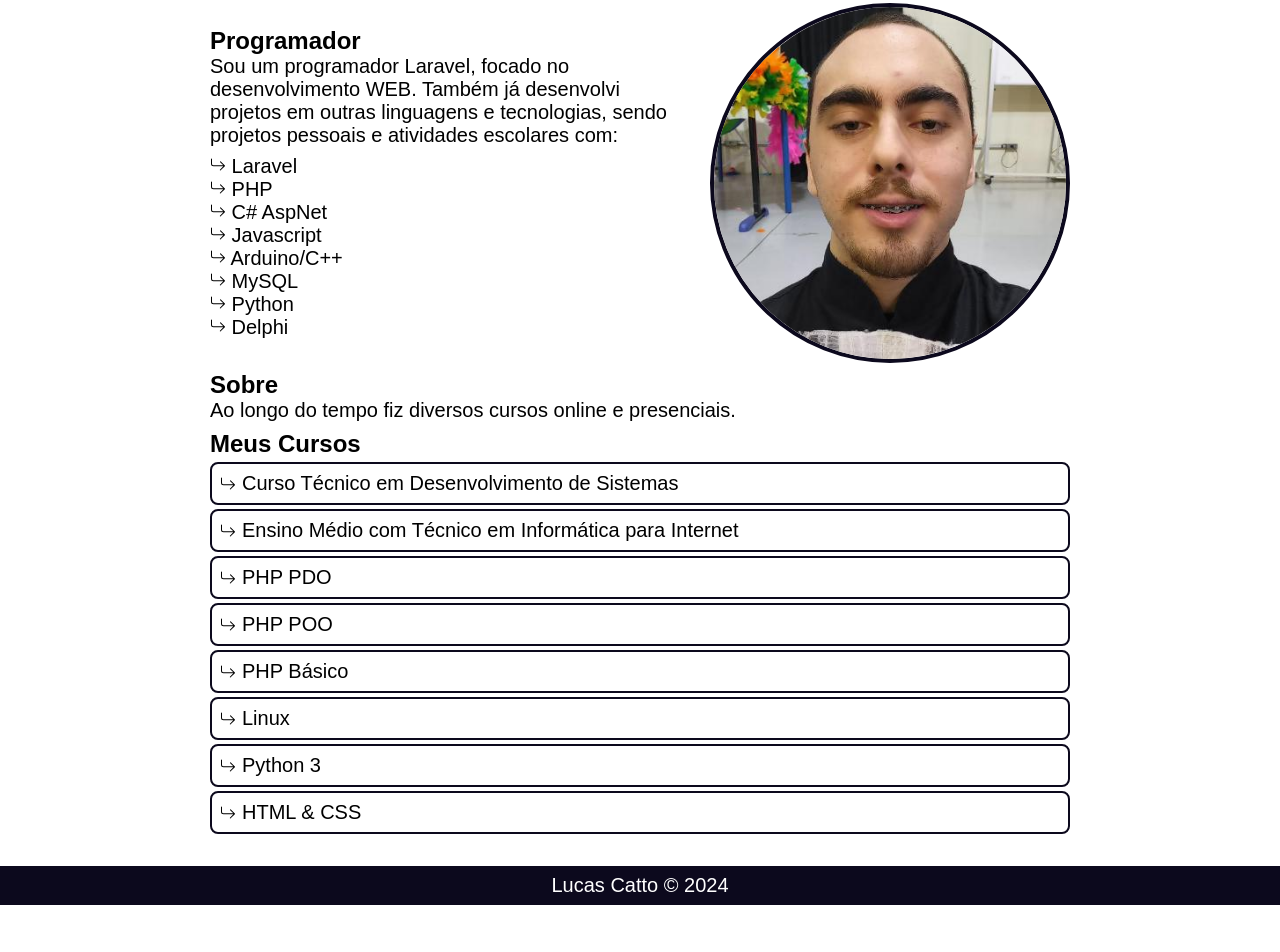
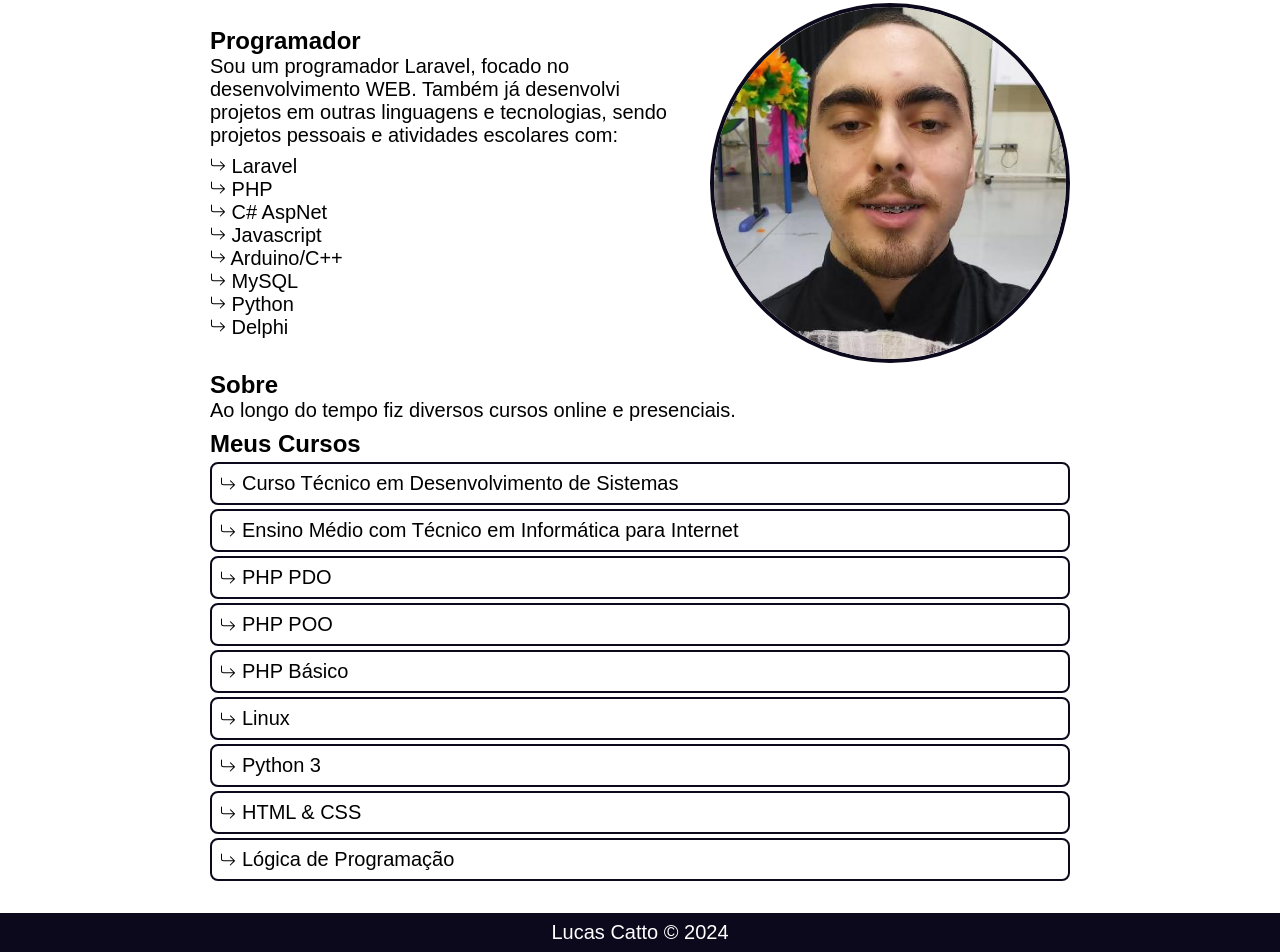
Before and after one commit to lucas-catto/lucas-catto.github.io, a plain HTML site: page index.html in a window 1280 px wide. Shown: the part 194-1146 px from the top of the page. Before the commit the page ends 1099 px from the top, so only its background shows below. Drawn offline with Linux system fonts and the light colour scheme; a web font is replaced by a local one.

Commit message:
Add a new course.

```diff
--- a/index.html
+++ b/index.html
@@ -178,6 +178,17 @@
                             <hr>
                             <p>Cataline (Online)</p>
                         </details>
+
+                        <details>
+                            <summary>
+                                <svg xmlns="http://www.w3.org/2000/svg" width="16" height="16" fill="currentColor" class="bi bi-arrow-return-right" viewBox="0 0 16 16">
+                                    <path fill-rule="evenodd" d="M1.5 1.5A.5.5 0 0 0 1 2v4.8a2.5 2.5 0 0 0 2.5 2.5h9.793l-3.347 3.346a.5.5 0 0 0 .708.708l4.2-4.2a.5.5 0 0 0 0-.708l-4-4a.5.5 0 0 0-.708.708L13.293 8.3H3.5A1.5 1.5 0 0 1 2 6.8V2a.5.5 0 0 0-.5-.5"/>
+                                </svg>
+                                Lógica de Programação
+                            </summary>
+                            <hr>
+                            <p>Curso em Vídeo (Online)</p>
+                        </details>
                     </ul>
                 </section>
             </div>
```
